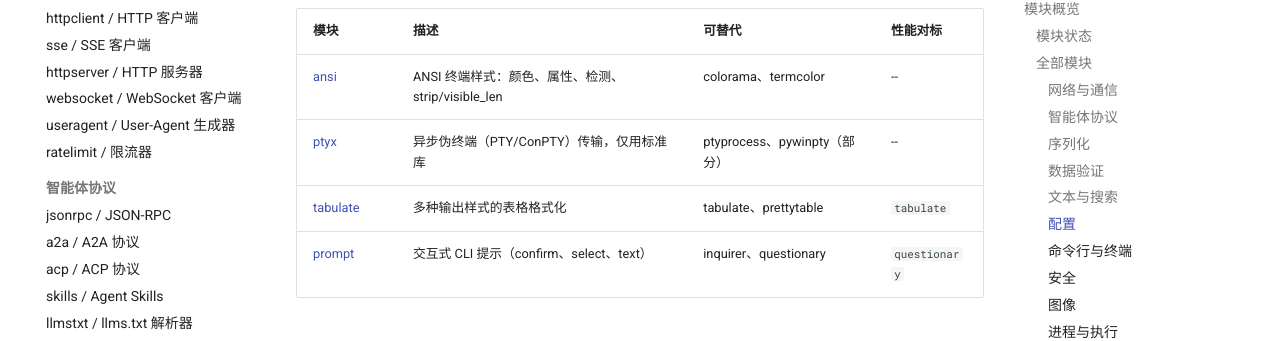
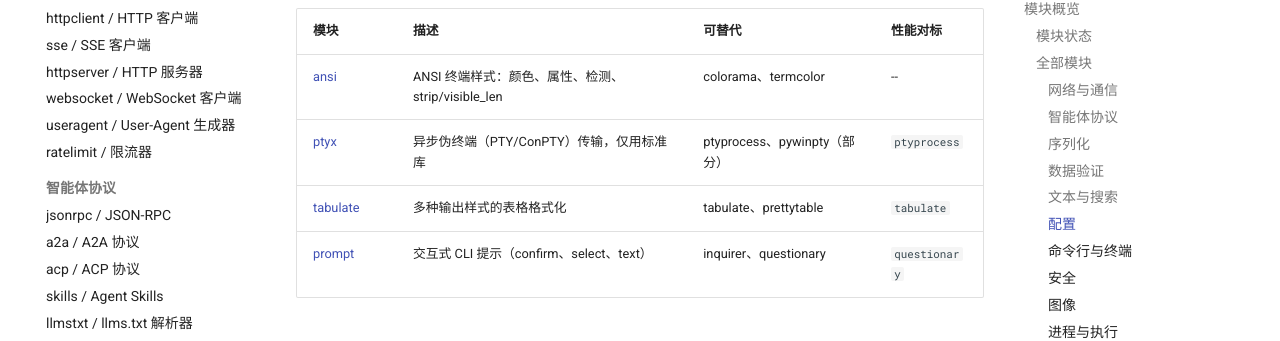
Before and after one commit to Oaklight/zerodep, an MkDocs documentation site: the page built from docs/modules/index.md, in a window 1280 px wide and 900 px high, scrolled down 5812 px. Shown: the part 126-467 px from the top of the window. Built offline with MkDocs 1.6.1 and Material for MkDocs 9.7.7, drawn with Linux system fonts in a browser that asks for light colours; comment, search, counter and statistics services are not loaded.

Commit message:
docs(index): 记录 ptyx 的性能对标库 (#279)

```diff
--- a/docs/modules/index.md
+++ b/docs/modules/index.md
@@ -131,7 +131,7 @@ title: 模块概览
 | 模块 | 描述 | 可替代 | 性能对标 |
 |--------|-------------|----------|-------------------|
 | [ansi](ansi.md) | ANSI 终端样式：颜色、属性、检测、strip/visible_len | colorama、termcolor | -- |
-| [ptyx](ptyx.md) | 异步伪终端（PTY/ConPTY）传输，仅用标准库 | ptyprocess、pywinpty（部分） | -- |
+| [ptyx](ptyx.md) | 异步伪终端（PTY/ConPTY）传输，仅用标准库 | ptyprocess、pywinpty（部分） | `ptyprocess` |
 | [tabulate](tabulate.md) | 多种输出样式的表格格式化 | tabulate、prettytable | `tabulate` |
 | [prompt](prompt.md) | 交互式 CLI 提示（confirm、select、text） | inquirer、questionary | `questionary` |
 
```
